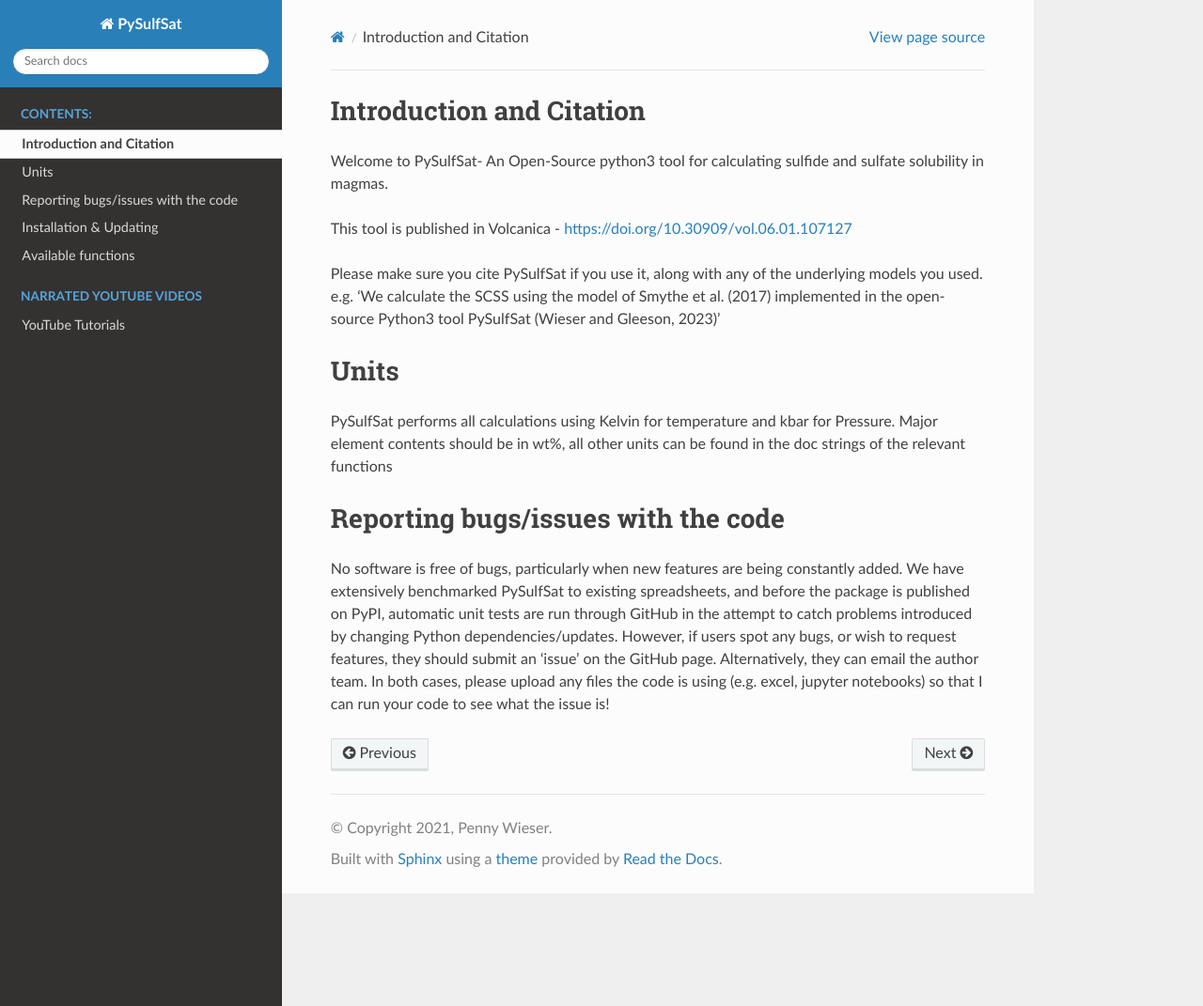
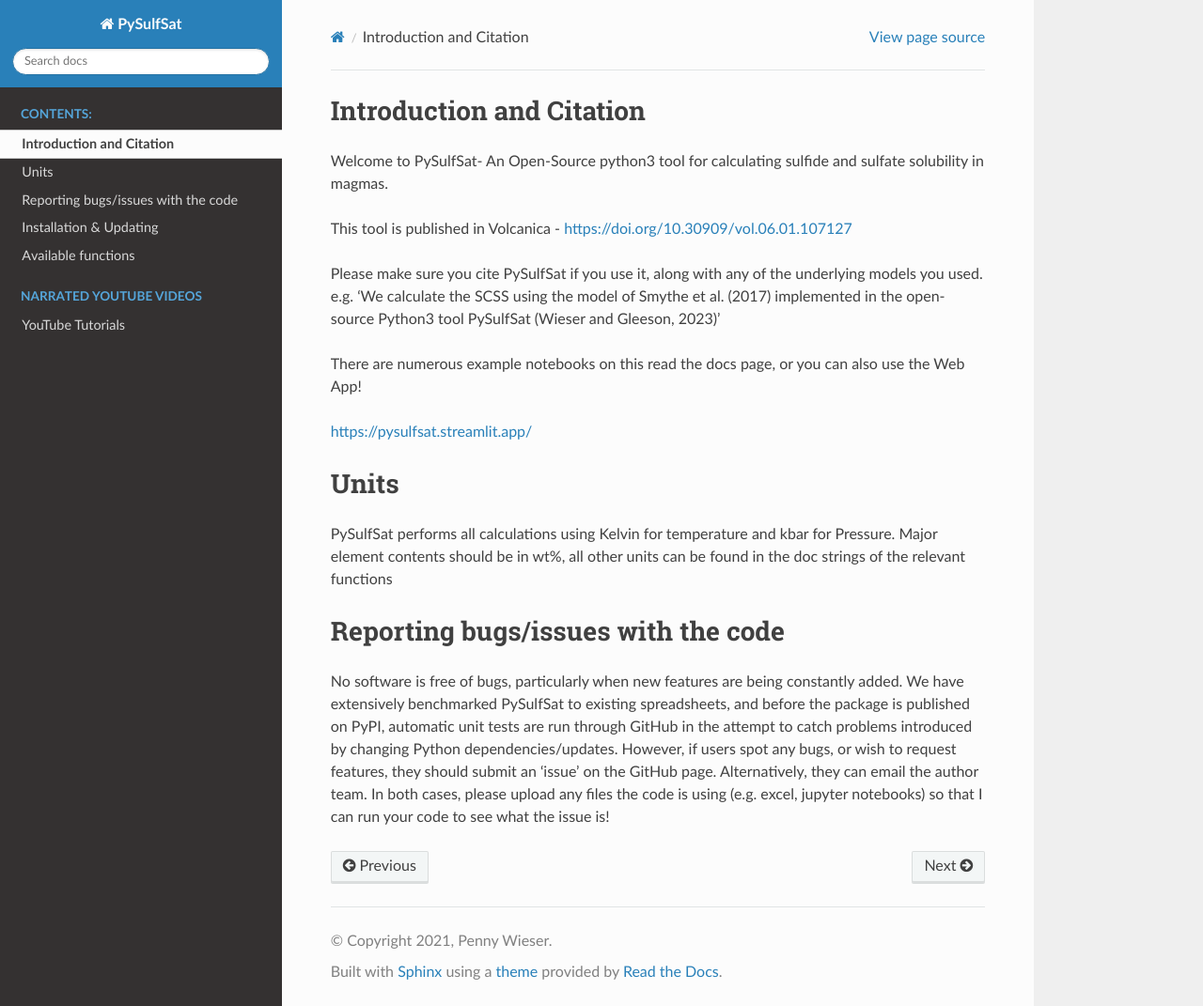
Before and after one commit to PennyWieser/PySulfSat, a Sphinx documentation site: the page built from docs/introduction.rst, in a window 1280 px wide and 1071 px high. Shown: the whole window at 94% size. Built offline with Sphinx 7.4.7 and the Read the Docs theme 3.1.0, drawn with Linux system fonts in a browser that asks for light colours; pages that are not in the unit, such as notebooks, are missing from menus.

Commit message:
add web apps to docs

```diff
--- a/docs/introduction.rst
+++ b/docs/introduction.rst
@@ -8,6 +8,11 @@
 
 Please make sure you cite PySulfSat if you use it, along with any of the underlying models you used.
 e.g. 'We calculate the SCSS using the model of Smythe et al. (2017) implemented in the open-source Python3 tool PySulfSat (Wieser and Gleeson, 2023)'
+
+There are numerous example notebooks on this read the docs page, or you can also use the Web App!
+
+https://pysulfsat.streamlit.app/
+
 
 ==============================
 Units
```
